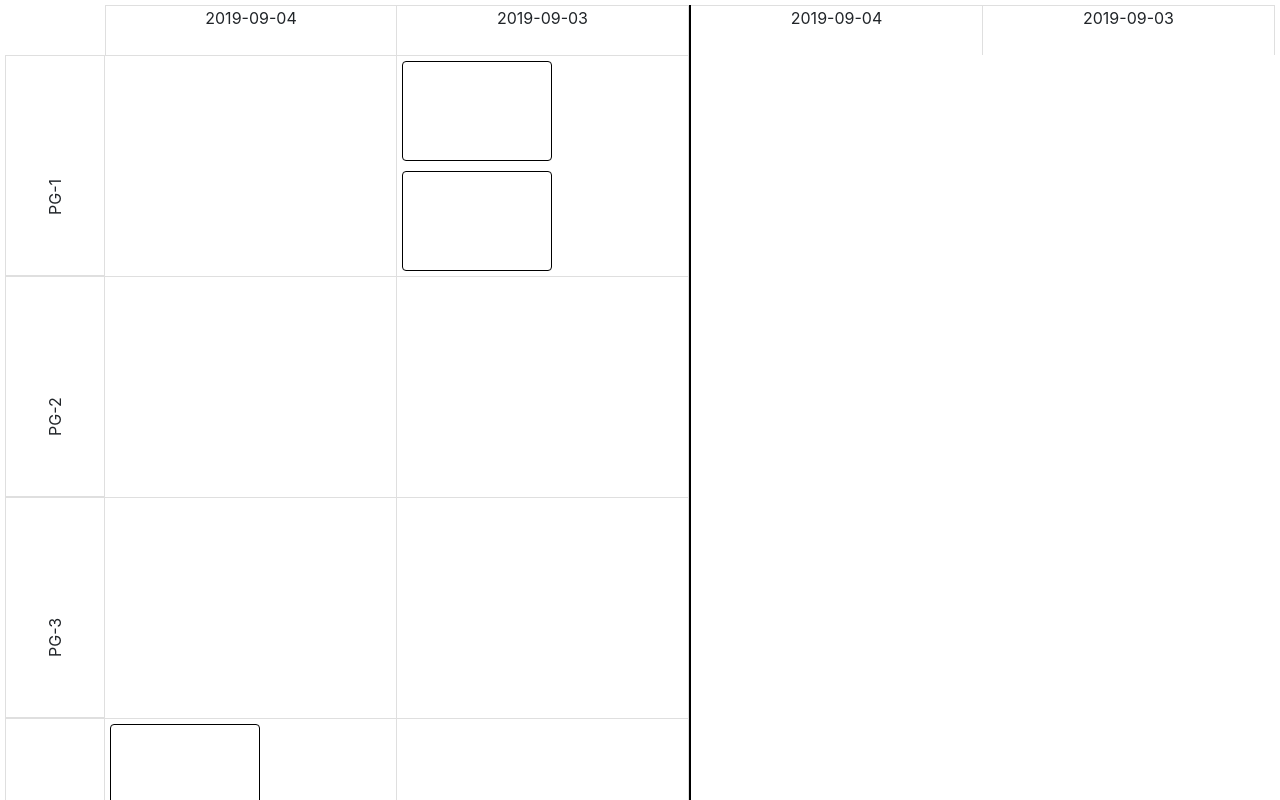
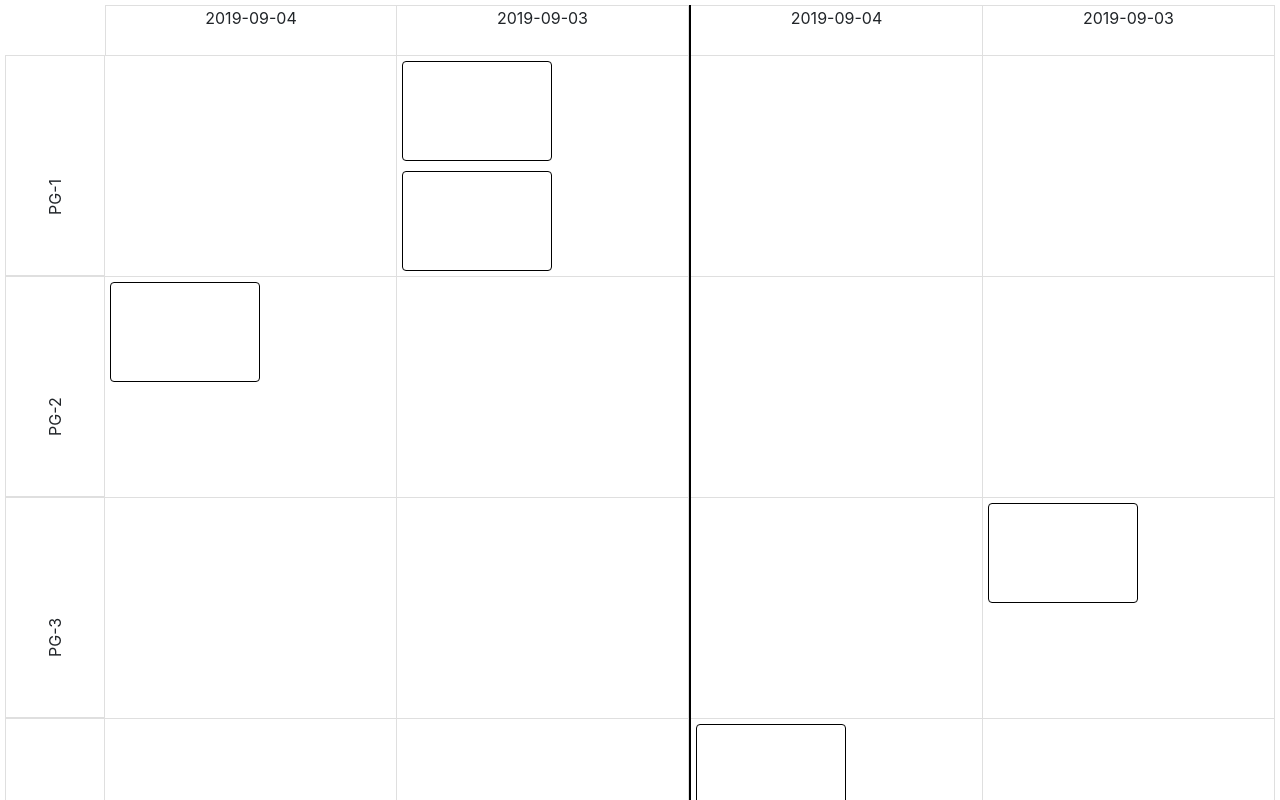
Before and after one commit to zeljkobajsanski/avor, a Vue app: page / in a window 1280 px wide. Shown: the top 800 px of the page. Built offline with nearby package versions, Linux system fonts and the light colour scheme.

Commit message:
Further refactorings

```diff
--- a/src/App.vue
+++ b/src/App.vue
@@ -12,8 +12,8 @@
       <!--  SPLITTER -->
       <div v-if="view === 2" class="splitter"></div>
 
-      <!--  Header for good orders-->
-      <div v-for="(date, ix) in datesForBad" :style="{'grid-row': 1, 'grid-column': ix + 3 + 2}"
+        <!--  Header for bad orders-->
+        <div v-for="(date, ix) in datesForBad" :style="{'grid-row': 1, 'grid-column': ix + offest + 2}"
            class="grid-columns-header">
         <p>
           {{date}}
@@ -29,9 +29,13 @@
       <!--  ./ROWS-HEADER-->
 
       <!--      CELLS-->
-      <Cell v-for="cell in cells" :row="cell.row" :column="cell.column">
-        <Card v-for="item in cellContent(cell.rowObject, cell.columnObject)" :data="item"></Card>
+        <Cell v-for="cell in cellsForGoodOrders" :row="cell.row" :column="cell.column">
+            <Card v-for="item in cellContent('good', cell.rowObject, cell.columnObject)" :data="item"></Card>
       </Cell>
+
+        <Cell v-for="cell in cellsForBadOrders" :row="cell.row" :column="cell.column + offest">
+            <Card v-for="item in cellContent('bad', cell.rowObject, cell.columnObject)" :data="item"></Card>
+        </Cell>
       <!--    ./CELLS-->
 
     </div>
@@ -55,8 +59,8 @@ export default class App extends Vue {
   items = [
     {type: 'good', group: 'PG-1', date: '2019-09-03'},
     {type: 'good', group: 'PG-1', date: '2019-09-03'},
-    {type: 'good', group: 'PG-2', date: '2019-09-02'},
-    {type: 'bad', group: 'PG-3', date: '2019-09-02'},
+      {type: 'good', group: 'PG-2', date: '2019-09-04'},
+      {type: 'bad', group: 'PG-3', date: '2019-09-03'},
     {type: 'bad', group: 'PG-4', date: '2019-09-04'},
   ];
   view = 2;
@@ -84,13 +88,21 @@ export default class App extends Vue {
     }
   }
 
-  get cells() {
+    get cellsForGoodOrders() {
     return matrix(this.groups, this.datesForGood);
   }
 
-  cellContent(rowObject: string, columnObject: string) {
-    return this.items.filter(item => item.group === rowObject && item.date === columnObject)
-  }
+    get cellsForBadOrders() {
+        return matrix(this.groups, this.datesForBad);
+    }
+
+    cellContent(type: string, rowObject: string, columnObject: string) {
+        return this.items.filter(item => item.type === type && item.group === rowObject && item.date === columnObject)
+    }
+
+    get offest() {
+        return this.view === 2 ? 3 : 0;
+    }
 
   gridStyles = {
     'grid-template-columns': `100px 1fr 1fr ${this.view === 2 ? '2px' : '1fr'} 1fr 1fr`,
```
